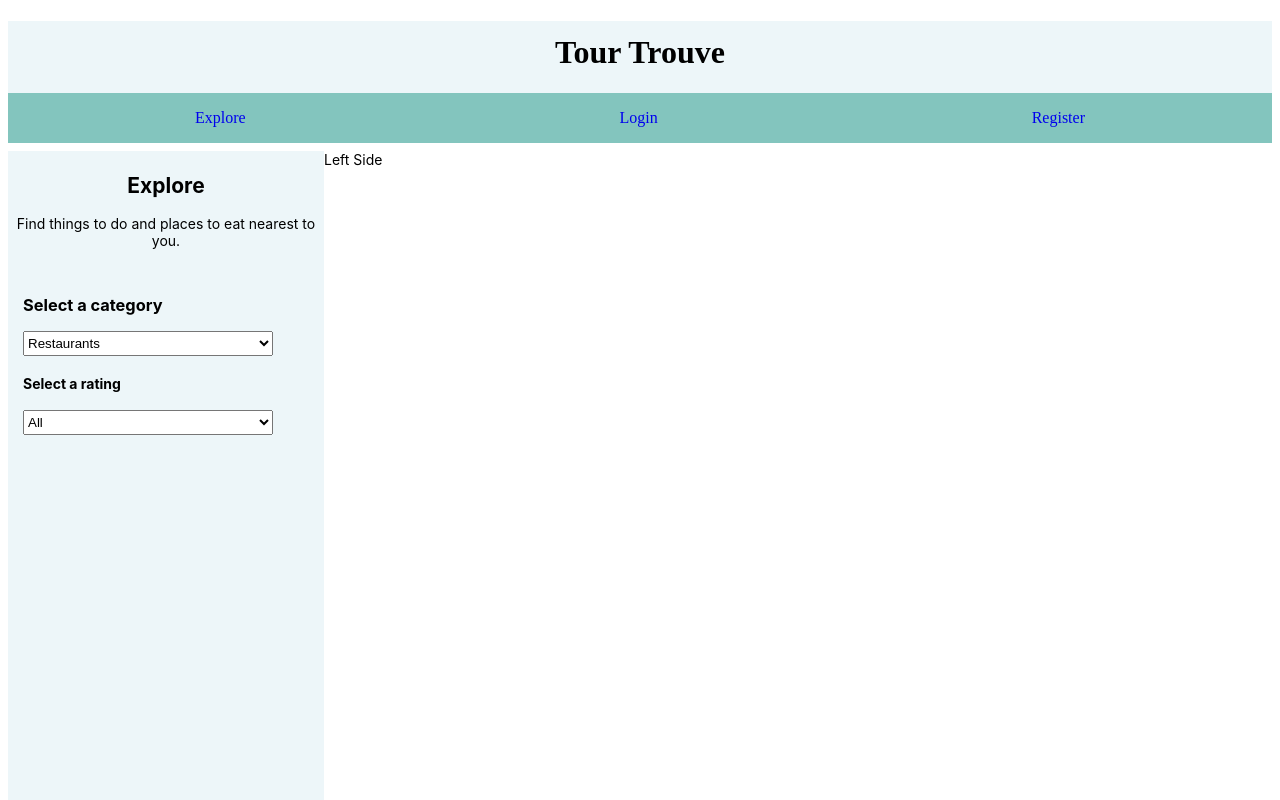
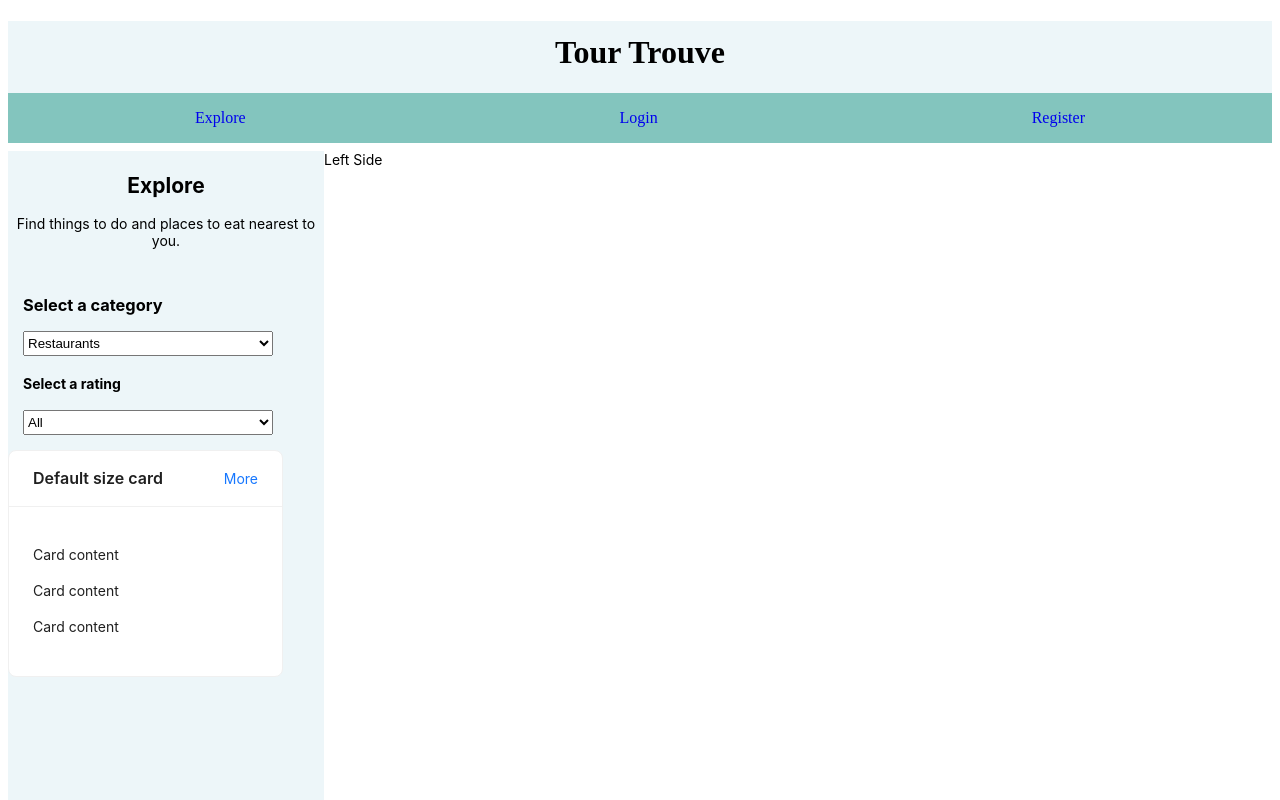
Before and after one commit to quynguy/ant-design-react, a React (Vite) app in the folder ant-design-react/: page / in a window 1280 px wide. Shown: the top 800 px of the page. Built offline with nearby package versions, Linux system fonts and the light colour scheme.

Commit message:
axios integration for fetching data: places data from rapid api / travel advisor

```diff
--- a/ant-design-react/package.json
+++ b/ant-design-react/package.json
@@ -11,6 +11,7 @@
   },
   "dependencies": {
     "antd": "^5.14.2",
+    "axios": "^1.6.7",
     "react": "^18.2.0",
     "react-dom": "^18.2.0"
   },
--- a/ant-design-react/src/components/List/List.jsx
+++ b/ant-design-react/src/components/List/List.jsx
@@ -4,6 +4,7 @@ import './list-styles.css';
 
 import { DownOutlined, SmileOutlined } from '@ant-design/icons';
 import { Dropdown, Space } from 'antd';
+import { Card } from 'antd';
 
 
 const List = () => {
@@ -34,11 +35,26 @@ const List = () => {
           <option value="r-2">Above 4.0</option>
           <option value="r-3">Above 4.5</option>
         </select>
+      </div>
 
+      <div className="explore-list">
+        <Space direction="vertical" size={16}>
+          <Card
+            title="Default size card"
+            extra={<a href="#">More</a>}
+            style={{
+              width: 275,
+            }}
+          >
+            <p>Card content</p>
+            <p>Card content</p>
+            <p>Card content</p>
+          </Card>
+        </Space>
+      </div>
 
-      </div>
     </div>
-  )
-}
+  );
+};
 
-export default List
+export default List;
```
Also changed, not shown: ant-design-react/src/api/index.js (added, +23 -0 lines), ant-design-react/src/components/PlaceDetails/PlaceDetails.jsx (added, +10 -0 lines), ant-design-react/src/components/PlaceDetails/place-styles.css (added), 1 other file (tests, documents, lock files or other folders).
